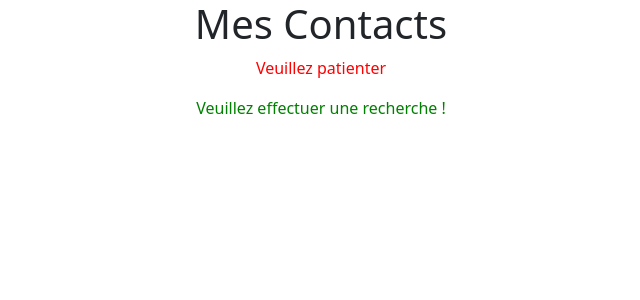
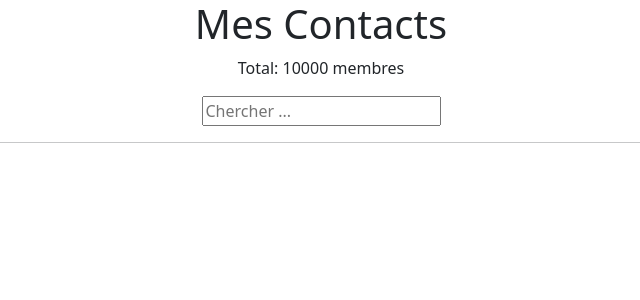
Before and after one commit to 11Yann09/custom-hooks, a React (Create React App) app: page / in a window 1280 px wide. Shown: the top 300 px of the page, without its empty margins (319-959 px from the left). Built offline with nearby package versions, Linux system fonts and the light colour scheme; no server answers.

Commit message:
add folder data and new TableUsers

```diff
--- a/src/App.js
+++ b/src/App.js
@@ -1,13 +1,69 @@
 import "./App.css";
+import { useState, useEffect } from "react";
+import SearchInput from "./components/SearchInput";
+import TableUsers from "./components/TableUsers";
+import { fakeUsersGenerator } from "./data/users";
 // import BtnHello from "./components/BtnHello";
-import MyContacts from "./components/MyContacts";
+
+const users = fakeUsersGenerator();
 
 const App = () => {
+  const [search, setSearch] = useState("");
+  const [resultSearch, setResultSearch] = useState([]);
+
+  // Custom hook
+  // const { data, isLoading } = useFetch(
+  //   "https://jsonplaceholder.typicode.com/users"
+  // );
+
+  const filterUsers = () => {
+    const foundUsers = users.filter((user) => {
+      return Object.values(user)
+        .join("")
+        .toLowerCase()
+        .includes(search.toLowerCase());
+    });
+    setResultSearch(foundUsers);
+  };
+
+  useEffect(() => {
+    if (search !== "") {
+      // Filter
+      filterUsers();
+    } else {
+      setResultSearch([]);
+    }
+  }, [search]);
+
+  // Custom Hook
+  // useUpdateTitle(search);
+  const handleChange = (e) => {
+    setSearch(e.target.value);
+  };
+
+  // const msgDisplay = (msg, color) => {
+  //   return <p style={{ textAlign: "center", color: color }}>{msg}</p>;
+  // };
+
   return (
     <div className="App">
       <h1>Mes Contacts</h1>
-      <MyContacts />
-      {/* <BtnHello /> */}
+      <p>Total: {users.length} membres</p>
+      {/* {isLoading ? (
+        msgDisplay("Veuillez patienter", "red")
+      ) : ( */}
+      <SearchInput searchStr={search} searchHanlder={handleChange} />
+      {/* )} */}
+      {
+        // resultSearch.length === 0 && search !== "" ? (
+        //   msgDisplay("Pas de résultat !", "red")
+        // ) :
+        // search === "" ? (
+        //   msgDisplay("Veuillez effectuer une recherche !", "green")
+        // ) : (
+        search === "" ? null : <TableUsers dataArray={resultSearch} />
+        // )
+      }
     </div>
   );
 };
--- a/src/components/TableUsers.js
+++ b/src/components/TableUsers.js
@@ -1,5 +1,3 @@
-import React from "react";
-
 const TableUsers = ({ dataArray }) => {
   return (
     <table id="table">
@@ -12,15 +10,15 @@ const TableUsers = ({ dataArray }) => {
         </tr>
       </thead>
       <tbody>
-        {dataArray.map(({ id, name, username, email, address }) => {
+        {dataArray.map((user) => {
           return (
-            <tr key={id}>
-              <td>{name}</td>
-              <td>{username}</td>
-              <td>{email}</td>
+            <tr key={user.id}>
+              <td>{user.name}</td>
+              <td>{user.username}</td>
+              <td>{user.email}</td>
               <td>
-                {address.street} {address.suite} {address.city}
-                {address.zipcode}
+                {user.address.street} {user.address.suite} {user.address.city}
+                {user.address.zipcode}
               </td>
             </tr>
           );
@@ -30,4 +28,35 @@ const TableUsers = ({ dataArray }) => {
   );
 };
 
+//Table useFetch
+// const TableUsers = ({ dataArray }) => {
+//   return (
+//     <table id="table">
+//       <thead>
+//         <tr>
+//           <th>Nom </th>
+//           <th>Nom Utilisateur</th>
+//           <th>Email</th>
+//           <th>Adresse</th>
+//         </tr>
+//       </thead>
+//       <tbody>
+//         {dataArray.map(({ id, name, username, email, address }) => {
+//           return (
+//             <tr key={id}>
+//               <td>{name}</td>
+//               <td>{username}</td>
+//               <td>{email}</td>
+//               <td>
+//                 {address.street} {address.suite} {address.city}
+//                 {address.zipcode}
+//               </td>
+//             </tr>
+//           );
+//         })}
+//       </tbody>
+//     </table>
+//   );
+// };
+
 export default TableUsers;
--- /dev/null
+++ b/src/data/users.js
@@ -0,0 +1,30 @@
+const makeString = (length) => {
+  let str = "";
+  const characters =
+    "ABCDEFGHIJKLMNOPQRSTUVWXYZabcdefghijklmnopqrstuvwxyz0123456789";
+
+  for (let i = 0; i < length; i++) {
+    str += characters.charAt(Math.floor(Math.random() * characters.length));
+  }
+  return str;
+};
+
+export const fakeUsersGenerator = () => {
+  const users = [];
+
+  for (let i = 0; i < 10000; i++) {
+    users.push({
+      id: `${i + 1}`,
+      name: `${makeString(5)} ${makeString(6)}`,
+      username: `${makeString(5)}`,
+      email: `${makeString(9)}@gmail.com`,
+      address: {
+        street: makeString(18),
+        suite: makeString(8),
+        city: makeString(8),
+        zipcode: `${i + 1}`,
+      },
+    });
+  }
+  return users;
+};
```
